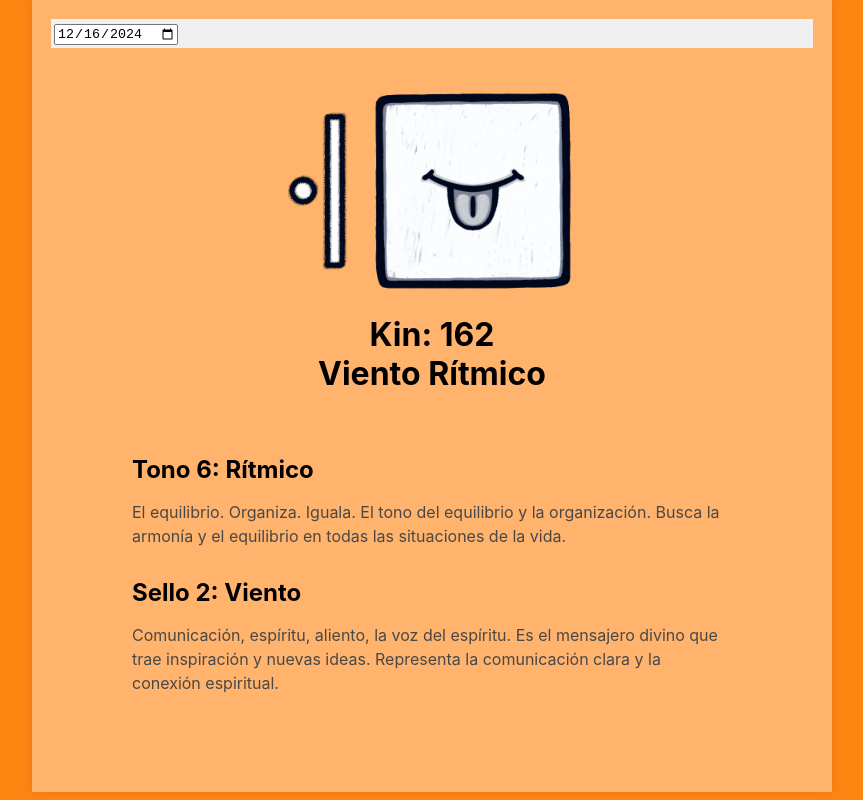
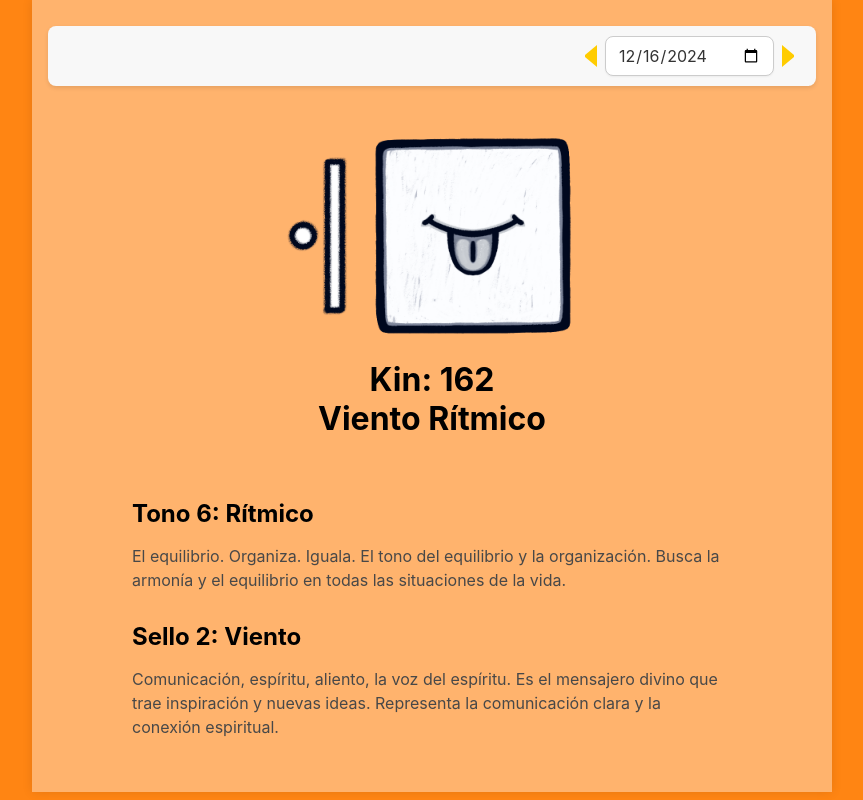
Before and after one commit to LihueMaidanaAvaca/KinAppReactBeta, a React (Create React App) app: page / in a window 1280 px wide. Shown: the whole page, without its empty margins (208-1071 px from the left). Built offline with nearby package versions, Linux system fonts and the light colour scheme.

Commit message:
avanzar o retroceder en el dia

```diff
--- a/src/components/ChangerDate.tsx
+++ b/src/components/ChangerDate.tsx
@@ -1,19 +1,107 @@
 import React from 'react';
 
 type ChangerDateProps = {
-  selectedDate: string;
+  selectedDate: string; // formato 'YYYY-MM-DD'
   onDateChange: (date: string) => void;
 };
 
+function toLocalDate(dateStr?: string): Date {
+  if (!dateStr) return new Date();
+  const [y, m, d] = dateStr.split('-').map(Number);
+  return new Date(y, (m ?? 1) - 1, d ?? 1);
+}
+
+function formatYMD(date: Date): string {
+  const y = date.getFullYear();
+  const m = String(date.getMonth() + 1).padStart(2, '0');
+  const d = String(date.getDate()).padStart(2, '0');
+  return `${y}-${m}-${d}`;
+}
+
 function ChangerDate({ selectedDate, onDateChange }: ChangerDateProps) {
+  const handleStep = (delta: number) => {
+    const base = toLocalDate(selectedDate || formatYMD(new Date()));
+    base.setDate(base.getDate() + delta);
+    onDateChange(formatYMD(base));
+  };
+
   return (
-    <div style={{ textAlign: 'start', padding: '3px', background: '#f0f0f0', margin: '3px' }}>
+    <div
+      style={{
+        display: 'flex',
+        justifyContent: 'flex-end',
+        alignItems: 'center',
+        padding: '10px',
+        backgroundColor: '#f8f8f8',
+        borderRadius: '8px',
+        boxShadow: '0 2px 4px rgba(0,0,0,0.1)',
+        gap: '8px',
+        margin: '10px 0',
+      }}
+    >
+      {/* Botón izquierdo con triángulo */}
+      <button
+        type="button"
+        onClick={() => handleStep(-1)}
+        aria-label="Día anterior"
+        title="Día anterior"
+        style={{
+          background: 'transparent',
+          border: 'none',
+          cursor: 'pointer',
+          width: '0',
+          height: '0',
+          borderTop: '10px solid transparent',
+          borderBottom: '10px solid transparent',
+          borderRight: '12px solid #ffcc00ff',
+        }}
+      />
+
       <input
         type="date"
         id="fecha"
         name="fecha"
         value={selectedDate}
         onChange={(e) => onDateChange(e.target.value)}
+        style={{
+          appearance: 'none',          // quita estilos del navegador
+          WebkitAppearance: 'none',    // Safari/Chrome
+          MozAppearance: 'none',       // Firefox
+          outline: 'none',
+          border: '1px solid #ccc',
+          borderRadius: '8px',
+          padding: '8px 12px',
+          fontSize: '16px',
+          fontFamily: 'inherit',
+          backgroundColor: '#fff',
+          color: '#333',
+          transition: 'all 0.2s ease-in-out',
+          boxShadow: '0 1px 2px rgba(0,0,0,0.05)',
+        }}
+        onFocus={(e) =>
+          (e.currentTarget.style.borderColor = '#007bff')
+        }
+        onBlur={(e) =>
+          (e.currentTarget.style.borderColor = '#ccc')
+        }
+      />
+
+      {/* Botón derecho con triángulo */}
+      <button
+        type="button"
+        onClick={() => handleStep(1)}
+        aria-label="Día siguiente"
+        title="Día siguiente"
+        style={{
+          background: 'transparent',
+          border: 'none',
+          cursor: 'pointer',
+          width: '0',
+          height: '0',
+          borderTop: '10px solid transparent',
+          borderBottom: '10px solid transparent',
+          borderLeft: '12px solid #ffcc00ff',
+        }}
       />
     </div>
   );
```
